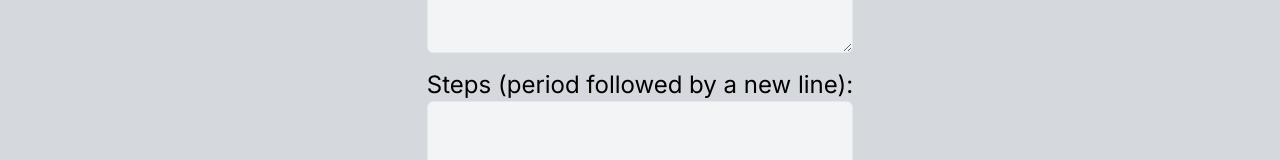
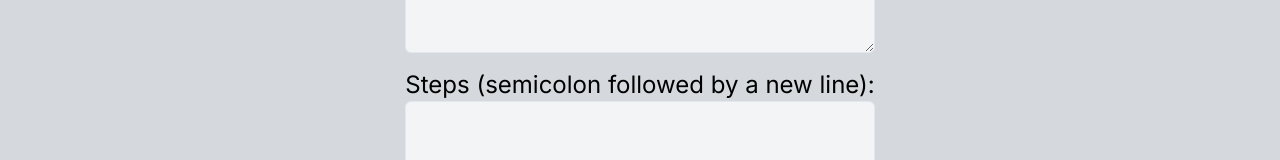
Before and after one commit to Dillonpw/recipe-book, a Next.js app: page /new-recipe in a window 1280 px wide. Shown: the part 589-749 px from the top of the page. Built offline with nearby package versions, Linux system fonts and the light colour scheme; no server answers.

Commit message:
adjusted input controls

```diff
--- a/app/components/recipeForm.tsx
+++ b/app/components/recipeForm.tsx
@@ -15,7 +15,7 @@ const RecipeForm = () => {
     const recipeData = {
       title,
       ingredients: ingredients.split(",").map((item) => item.trim()),
-      steps: steps.split(/\.\s*\n/).map((item) => item.trim()),
+      steps: steps.split(/\;\s*\n/).map((item) => item.trim()),
     };
 
     const response = await fetch("/api/addRecipe", {
@@ -70,7 +70,7 @@ const RecipeForm = () => {
         </div>
         <div>
           <label htmlFor="steps" className="text-xl md:text-2xl">
-            Steps (period followed by a new line):
+            Steps (semicolon followed by a new line):
           </label>
           <Textarea
             id="steps"
```
